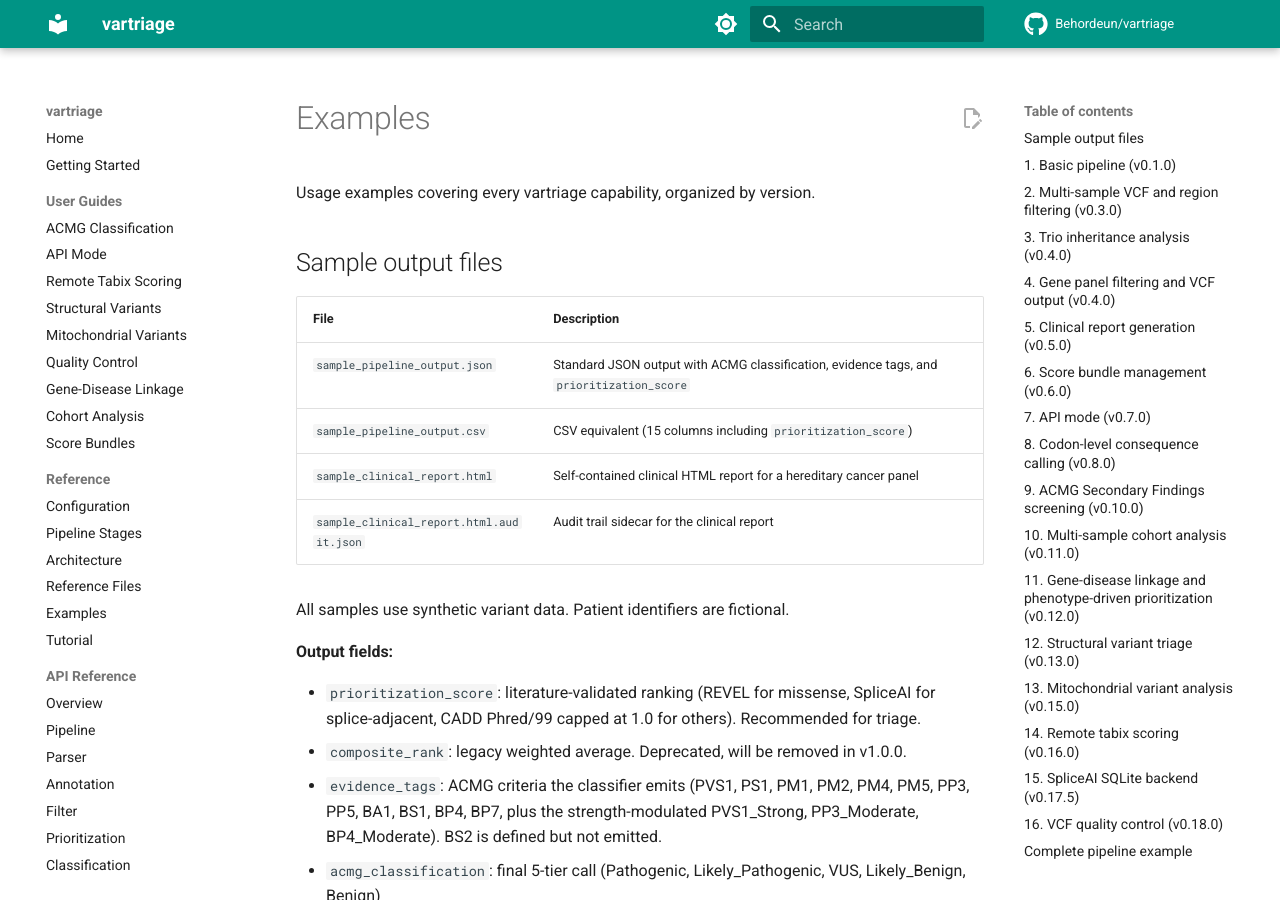
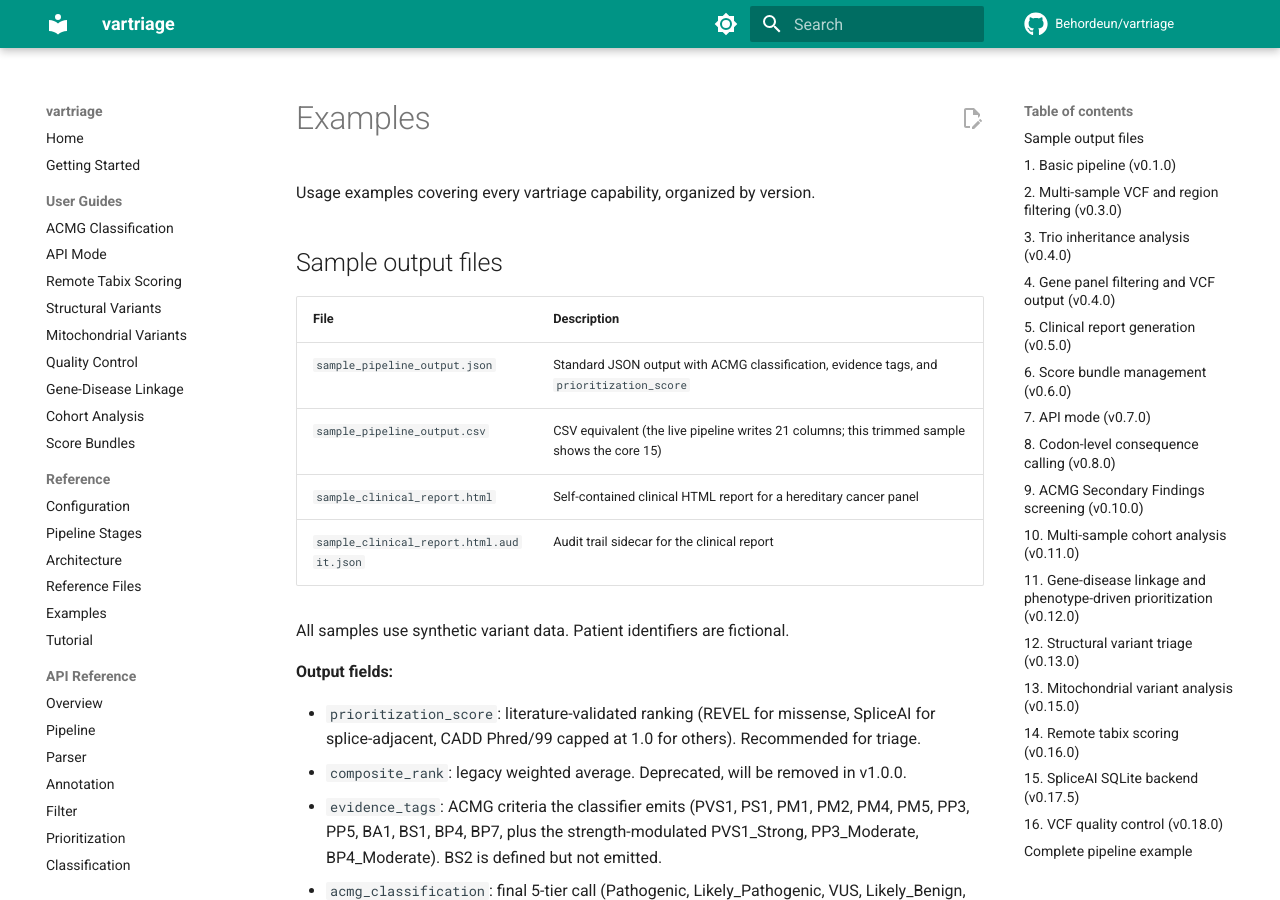
Before and after one commit to Behordeun/vartriage, an MkDocs documentation site: the page built from docs/examples/README.md, in a window 1280 px wide and 900 px high. Built offline with MkDocs 1.6.1 and Material for MkDocs 9.7.7, drawn with Linux system fonts in a browser that asks for light colours; comment, search, counter and statistics services are not loaded.

Commit message:
docs: correct sample CSV column count
An end-to-end run showed the pipeline writes 21 CSV columns (core fields
plus gene-knowledge columns). The trimmed sample fixture shows 15. Note both
so the count is not misleading.

```diff
--- a/docs/examples/README.md
+++ b/docs/examples/README.md
@@ -7,7 +7,7 @@ Usage examples covering every vartriage capability, organized by version.
 | File | Description |
 | ------ | ------------- |
 | `sample_pipeline_output.json` | Standard JSON output with ACMG classification, evidence tags, and `prioritization_score` |
-| `sample_pipeline_output.csv` | CSV equivalent (15 columns including `prioritization_score`) |
+| `sample_pipeline_output.csv` | CSV equivalent (the live pipeline writes 21 columns; this trimmed sample shows the core 15) |
 | `sample_clinical_report.html` | Self-contained clinical HTML report for a hereditary cancer panel |
 | `sample_clinical_report.html.audit.json` | Audit trail sidecar for the clinical report |
 
```
